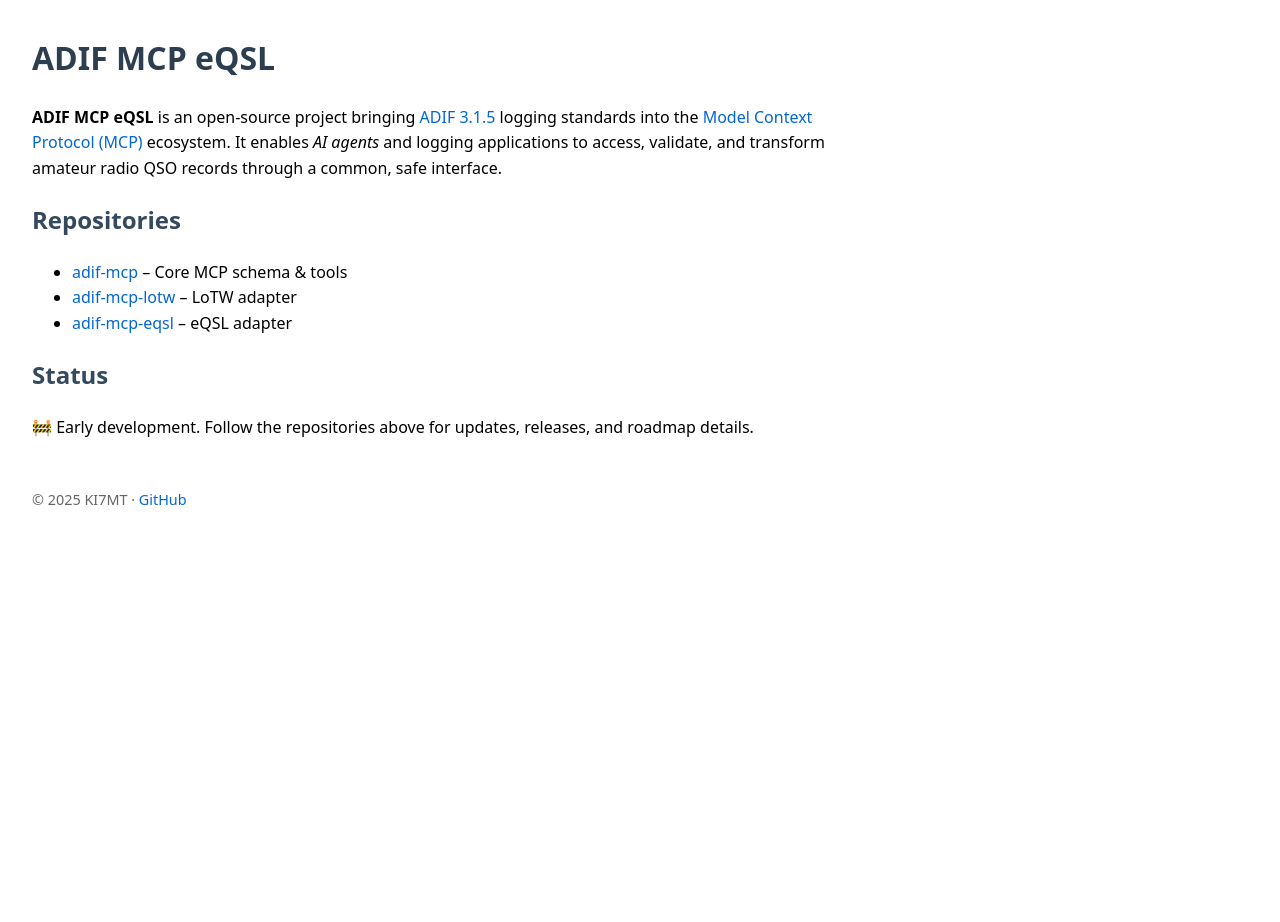
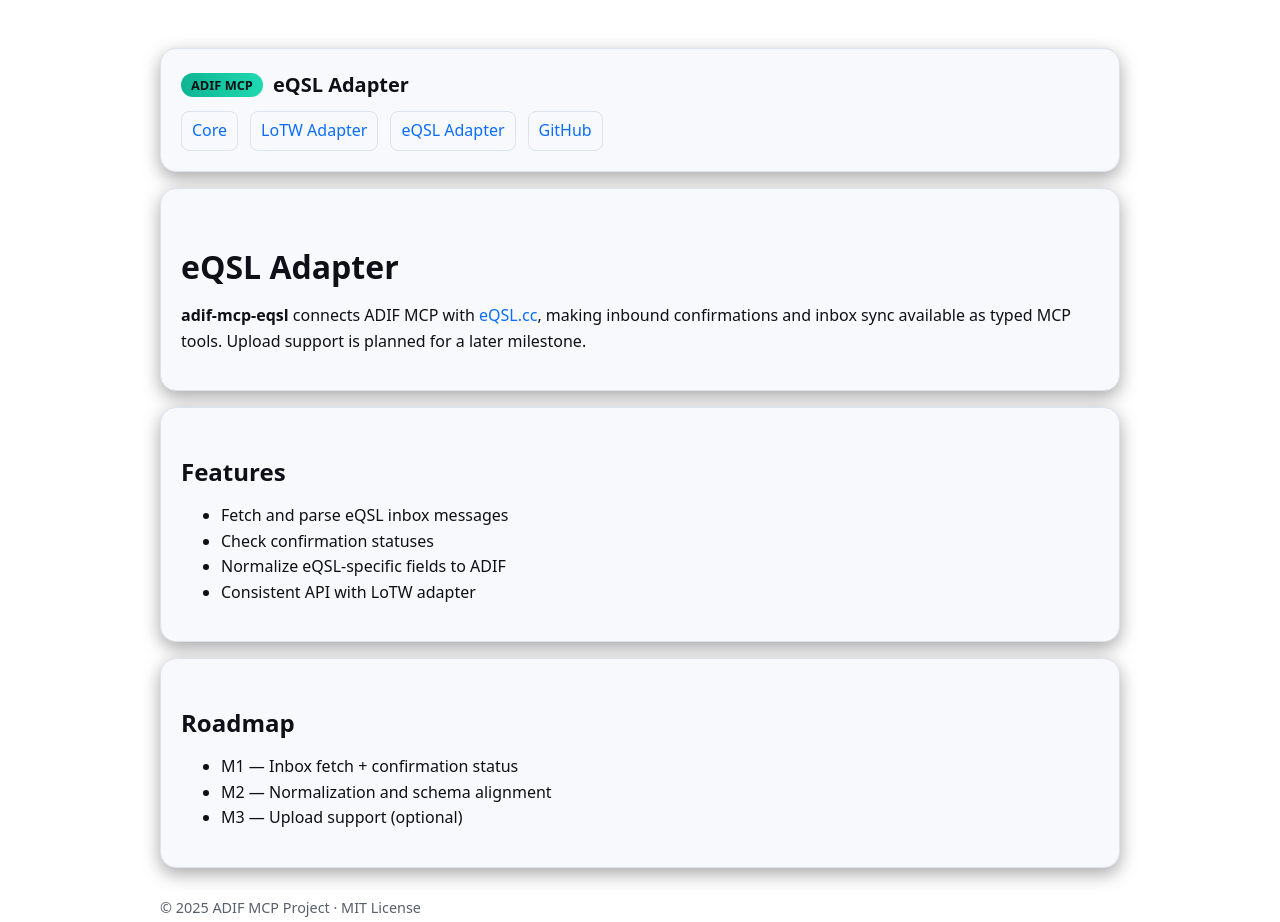
Before and after one commit to KI7MT/adif-mcp-eqsl, a plain HTML site: page docs/index.html in a window 1280 px wide. Before the commit the page ends 800 px from the top, so only its background shows below. Drawn offline with Linux system fonts and the light colour scheme.

Commit message:
chore(docs) Add default templates to the repository

```diff
--- a/docs/index.html
+++ b/docs/index.html
@@ -1,55 +1,61 @@
 <!DOCTYPE html>
 <html lang="en">
+
 <head>
   <meta charset="UTF-8">
   <meta name="viewport" content="width=device-width, initial-scale=1.0">
-  <title>ADIF MCP</title>
-  <style>
-    body {
-      font-family: system-ui, sans-serif;
-      margin: 2rem;
-      line-height: 1.6;
-      max-width: 800px;
-    }
-    h1 { color: #2c3e50; }
-    h2 { color: #34495e; }
-    a { color: #0366d6; text-decoration: none; }
-    a:hover { text-decoration: underline; }
-    .footer {
-      margin-top: 3rem;
-      font-size: 0.9rem;
-      color: #666;
-    }
-  </style>
+  <title>ADIF MCP — eQSL Adapter</title>
+  <link rel="stylesheet" href="style.css">
 </head>
+
 <body>
+  <div class="container">
+    <header class="card">
+      <div class="site-title">
+        <span class="badge">ADIF MCP</span> eQSL Adapter
+      </div>
+      <nav class="topnav">
+        <a href="https://adif-mcp.com">Core</a>
+        <a href="https://lotw.adif-mcp.com">LoTW Adapter</a>
+        <a href="https://eqsl.adif-mcp.com">eQSL Adapter</a>
+        <a href="https://github.com/KI7MT/adif-mcp-eqsl">GitHub</a>
+      </nav>
+    </header>
 
-  <h1>ADIF MCP eQSL</h1>
-  <p>
-    <strong>ADIF MCP eQSL</strong> is an open-source project bringing
-    <a href="https://adif.org.uk/315/ADIF_315.htm" target="_blank">ADIF 3.1.5</a>
-    logging standards into the
-    <a href="https://modelcontextprotocol.io/" target="_blank">Model Context Protocol (MCP)</a> ecosystem.
-    It enables <em>AI agents</em> and logging applications to access, validate, and transform amateur
-    radio QSO records through a common, safe interface.
-  </p>
+    <main>
+      <section class="card">
+        <h1>eQSL Adapter</h1>
+        <p>
+          <strong>adif-mcp-eqsl</strong> connects ADIF MCP with
+          <a href="https://www.eqsl.cc/">eQSL.cc</a>, making inbound confirmations and inbox sync
+          available as typed MCP tools. Upload support is planned for a later milestone.
+        </p>
+      </section>
 
-  <h2>Repositories</h2>
-  <ul>
-    <li><a href="https://github.com/KI7MT/adif-mcp">adif-mcp</a> – Core MCP schema & tools</li>
-    <li><a href="https://github.com/KI7MT/adif-mcp-lotw">adif-mcp-lotw</a> – LoTW adapter</li>
-    <li><a href="https://github.com/KI7MT/adif-mcp-eqsl">adif-mcp-eqsl</a> – eQSL adapter</li>
-  </ul>
+      <section class="card">
+        <h2>Features</h2>
+        <ul>
+          <li>Fetch and parse eQSL inbox messages</li>
+          <li>Check confirmation statuses</li>
+          <li>Normalize eQSL-specific fields to ADIF</li>
+          <li>Consistent API with LoTW adapter</li>
+        </ul>
+      </section>
 
-  <h2>Status</h2>
-  <p>
-    🚧 Early development. Follow the repositories above for updates, releases, and roadmap details.
-  </p>
+      <section class="card">
+        <h2>Roadmap</h2>
+        <ul>
+          <li>M1 — Inbox fetch + confirmation status</li>
+          <li>M2 — Normalization and schema alignment</li>
+          <li>M3 — Upload support (optional)</li>
+        </ul>
+      </section>
+    </main>
 
-  <div class="footer">
-    &copy; 2025 KI7MT ·
-    <a href="https://github.com/KI7MT/adif-mcp">GitHub</a>
+    <footer class="footer">
+      © 2025 ADIF MCP Project · MIT License
+    </footer>
   </div>
+</body>
 
-</body>
 </html>
--- /dev/null
+++ b/docs/style.css
@@ -0,0 +1,57 @@
+/* --- Site variables --- */
+:root{
+  --bg:#0b0f14;
+  --panel:#121822;
+  --text:#e6edf3;
+  --muted:#9fb0c3;
+  --brand:#27c2a0;
+  --brand-2:#7ae3cd;
+  --link:#7cc0ff;
+  --border:#223047;
+  --code-bg:#0f1520;
+  --shadow: 0 6px 18px rgba(0,0,0,0.35);
+}
+
+/* Auto dark/light (works fine on GH Pages) */
+@media (prefers-color-scheme: light){
+  :root{
+    --bg:#ffffff; --panel:#f7f9fc; --text:#0d1117; --muted:#58606b;
+    --brand:#0fb493; --brand-2:#1fd9b1; --link:#0b6dff; --border:#dce3ee; --code-bg:#f3f6fb;
+  }
+}
+
+*{box-sizing:border-box}
+html,body{margin:0;padding:0;background:var(--bg);color:var(--text);font:16px/1.6 system-ui, -apple-system, Segoe UI, Roboto, Ubuntu, Cantarell, "Helvetica Neue", Arial, "Noto Sans", "Apple Color Emoji", "Segoe UI Emoji"}
+a{color:var(--link);text-decoration:none}
+a:hover{text-decoration:underline}
+code,kbd,pre{font-family: ui-monospace, SFMono-Regular, Menlo, Monaco, Consolas, "Liberation Mono", monospace}
+pre{background:var(--code-bg);padding:1rem;border-radius:12px;overflow:auto;border:1px solid var(--border)}
+
+/* Layout */
+.container{max-width:1000px;margin:0 auto;padding:32px 20px}
+.card{background:var(--panel);border:1px solid var(--border);border-radius:16px;box-shadow:var(--shadow);padding:20px;margin:16px 0}
+
+/* Header / nav */
+.site-title{display:flex;align-items:center;gap:10px;font-weight:700;font-size:1.25rem}
+.badge{background:linear-gradient(90deg,var(--brand),var(--brand-2));color:#041015;padding:2px 10px;border-radius:999px;font-weight:700;font-size:.8rem}
+.topnav{display:flex;gap:12px;flex-wrap:wrap;margin:10px 0 0}
+.topnav a{padding:6px 10px;border-radius:8px;border:1px solid var(--border);background:transparent}
+.topnav a:hover{background:var(--panel)}
+
+/* Typography helpers */
+h1,h2,h3{line-height:1.25;margin:1.2em 0 .5em}
+h1{font-size:2rem} h2{font-size:1.5rem} h3{font-size:1.25rem}
+.muted{color:var(--muted)}
+.hr{height:1px;background:var(--border);margin:24px 0}
+
+/* Buttons */
+.btn{display:inline-block;padding:10px 14px;border-radius:10px;border:1px solid var(--border);background:var(--panel)}
+.btn.primary{border:0;background:linear-gradient(90deg,var(--brand),var(--brand-2));color:#041015;font-weight:700}
+.btn + .btn{margin-left:8px}
+
+/* Lists */
+ul.clean{list-style:none;padding-left:0}
+ul.clean li{margin:8px 0;padding-left:0}
+
+/* Footer */
+.footer{margin-top:28px;color:var(--muted);font-size:.9rem}
```
Also changed, not shown: docs/.well-known/security.txt (added), docs/robot.txt (added), 10 other files.
